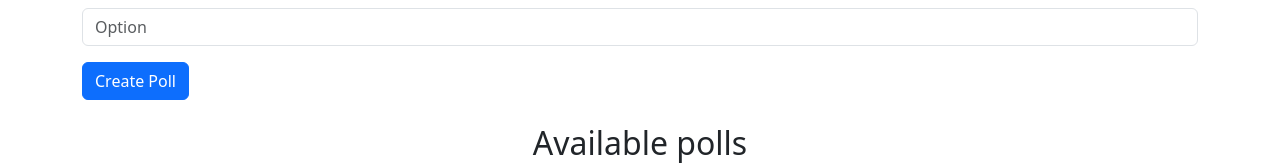
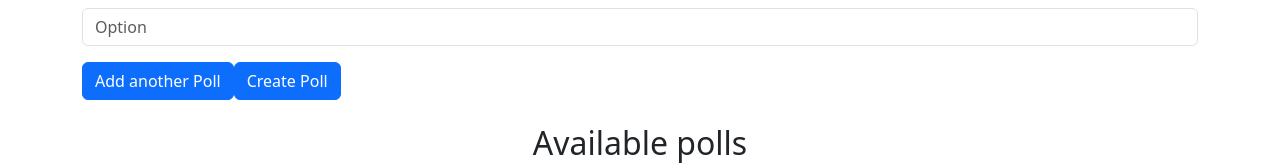
Before and after one commit to charish37/SB-online-polling-app, an Angular app in the folder client/poll-app/: page / in a window 1280 px wide. Shown: the part 162-327 px from the top of the page. Built offline with nearby package versions, Linux system fonts and the light colour scheme; no server answers.

Commit message:
add learning notes and enhance poll component with option removal and dynamic addition

```diff
--- a/client/poll-app/src/app/poll/poll.component.html
+++ b/client/poll-app/src/app/poll/poll.component.html
@@ -17,10 +17,17 @@
    class="form-control"
    required
  />
+ <button *ngIf="newPoll.options.length>2"
+    (click)="newPoll.options.splice(i,1)"
+    class="btn btn-danger">
+   Remove
+ </button>
 </div>
 </div>
 
+<button (click)="addOption()" class="btn btn-primary">Add another Poll</button>
 <button (click)="createPoll()" class="btn btn-primary">Create Poll</button>
+
 <h2 class="mt-4 text-center">Available polls</h2>
 
 <div class="polls-list">
--- a/client/poll-app/src/app/poll/poll.component.ts
+++ b/client/poll-app/src/app/poll/poll.component.ts
@@ -27,6 +27,11 @@
      this.loadPolls(); //loads the data on comp initialised
  }
 
+ //subscribe in the poll component file is a method used to handle RxJS observables - which are used for asynchronous operations in angular.
+//  subscribe is a method allows to listen to data streams from HTTP requests.
+// Handles the response when it successfully arrives using next
+//  Manage errors if something goes wrong using error.
+
  loadPolls() { //to fetch all polls from backend
    this.pollService.getPolls().subscribe({
       next: (data) => {
@@ -37,6 +42,10 @@
         console.error("Error fetching polls: ", error);
       }
    });
+ }
+
+ addOption(){
+  this.newPoll.options.push({voteOption: '', voteCount: 0});
  }
 
  createPoll(){
@@ -73,7 +82,32 @@
    });
  }
 
+//  Angular uses the trackBy function to determine which items in a list have changed, deleted, been added or removed when the list is updated.
  trackByIndex(index: number): number {
   return index;
  }
+
+
+// 1.  Without tracking angular tracks by object reference.
+// <div *ngFor="let option of newPoll.options">
+//  In the above angular compare object by reference. So, if the array changes, angular recreates all DOM elements.
+// This cause performance issue -- expensive for larger lists.
+
+// 2. With trackBy: trackByIndex
+//  <div *ngFor="let option of newPoll.options; let i = index; trackBy: trackByIndex ">
+// Angular uses index to track items
+// Only DOM elements at changed positions are updated
+// Performance is better
+
+// trackByIndex(index: number, item: any): number{
+//   return item.id || indexedDB;
+// }
+
+// Before: ['Option 1', 'Option 2', 'Option 3']
+// After:  ['Option 1', 'Option 3']
+
+// With trackByIndex:
+// - Index 0 (Option 1): No change - DOM element reused
+// - Index 1 (Option 3): Content changed - DOM element updated
+// - Index 2: Removed - DOM element destroyed
 }
```
Also changed, not shown: 1 other file (tests, documents, lock files or other folders).
